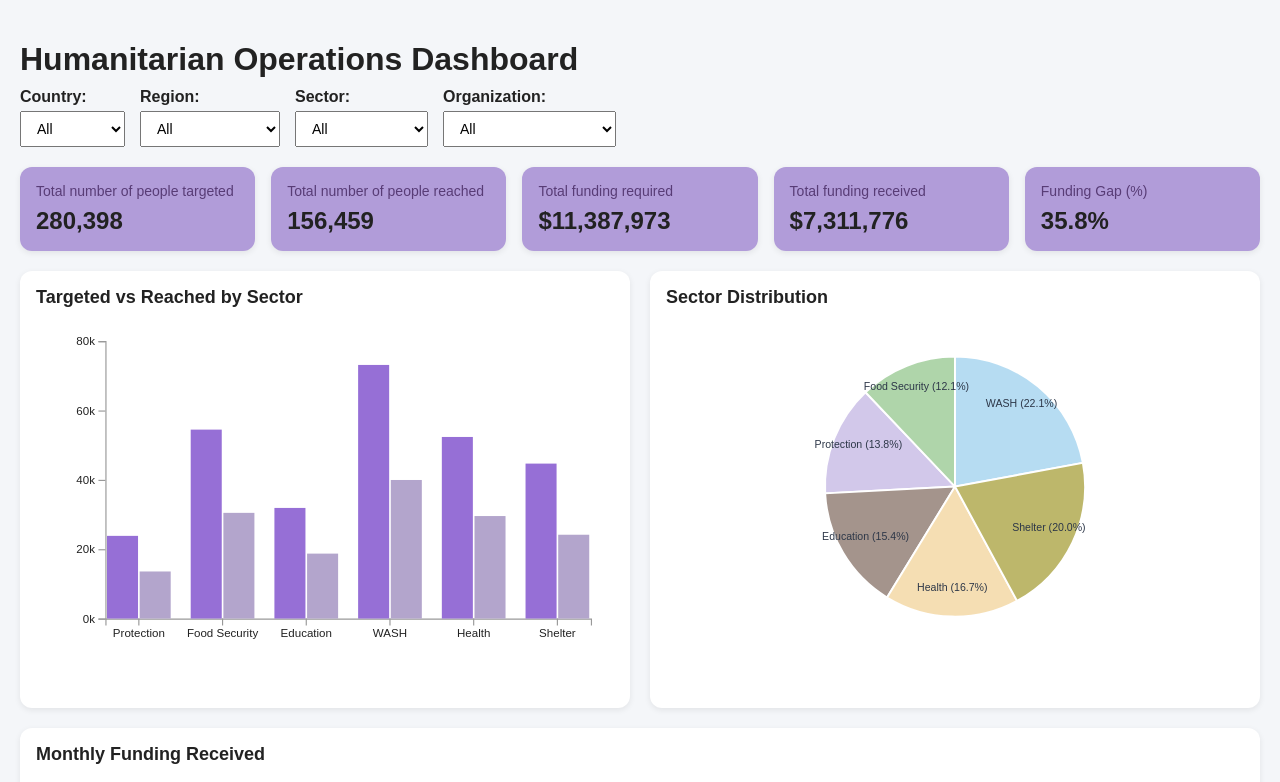
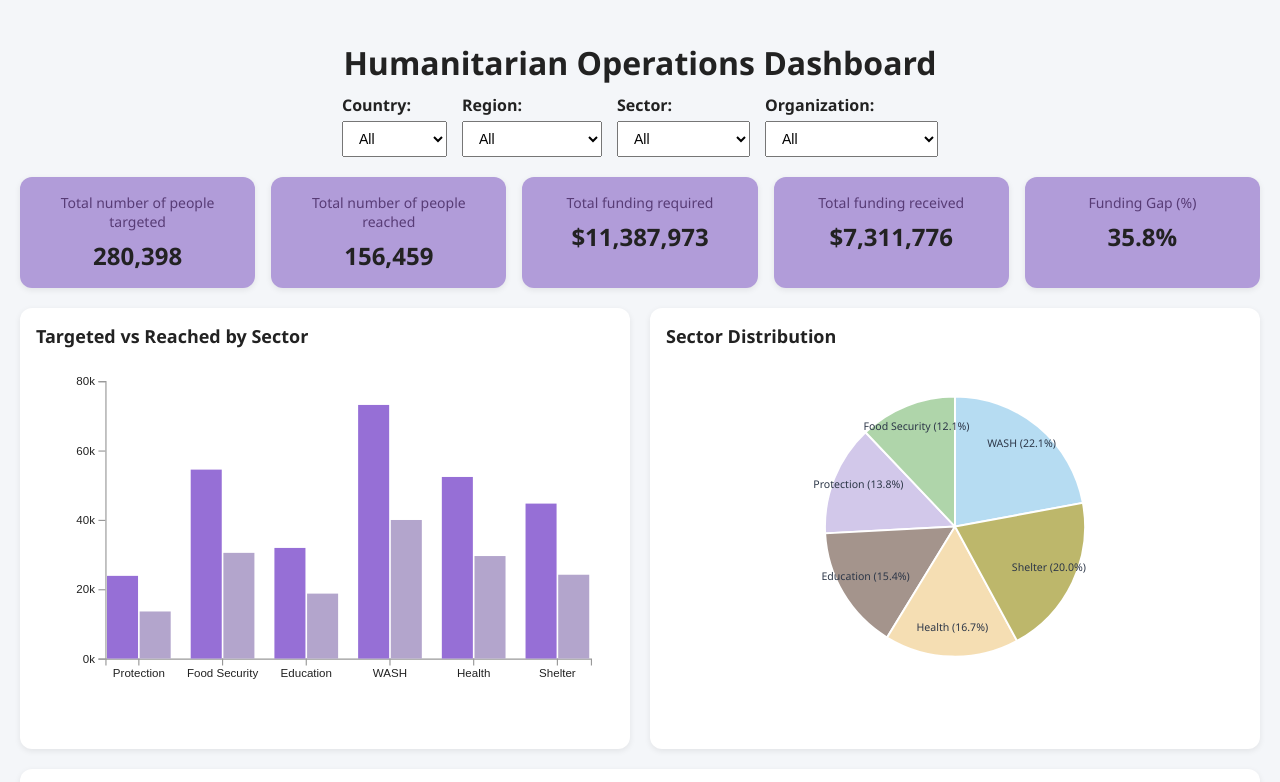
Before and after one commit to PhuPhuKyaw/Data201-D3Js, a plain HTML site: page index.html in a window 1280 px wide. Shown: the top 782 px of the page. Drawn offline with nearby package versions, Linux system fonts and the light colour scheme.

Commit message:
index.html

```diff
--- a/index.html
+++ b/index.html
@@ -12,7 +12,7 @@
   <style>
 
     body {
-      font-family: Arial, sans-serif;
+      font-family: 'Segoe UI', Tahoma, Geneva, Verdana, sans-serif;
       margin: 0;
       padding: 20px;
       background: #f4f6f9;
@@ -21,6 +21,7 @@
 
     h1 {
       margin-bottom: 10px;
+      text-align: center;
     }
 
     /* Filter section */
@@ -29,6 +30,7 @@
       gap: 15px;
       margin-bottom: 20px;
       flex-wrap: wrap;
+      justify-content: center;
     }
 
     .filter-group {
@@ -62,11 +64,13 @@
       font-size: 14px;
       color: #583C76;
       margin-bottom: 8px;
+      text-align: center;
     }
 
     .kpi-value {
       font-size: 24px; /* Slightly smaller to fit larger numbers */
       font-weight: bold;
+      text-align: center;
     }
 
     /* ===== CHART LAYOUT ===== */
```
